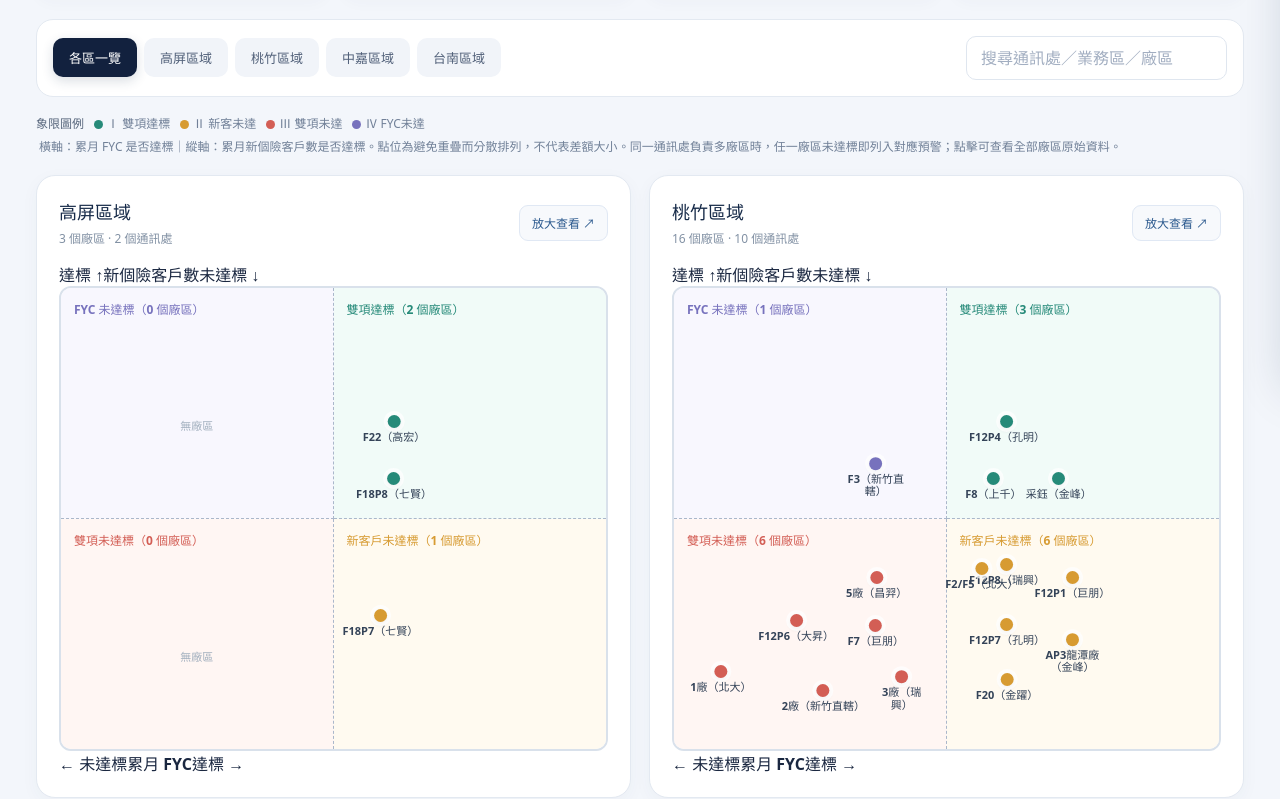
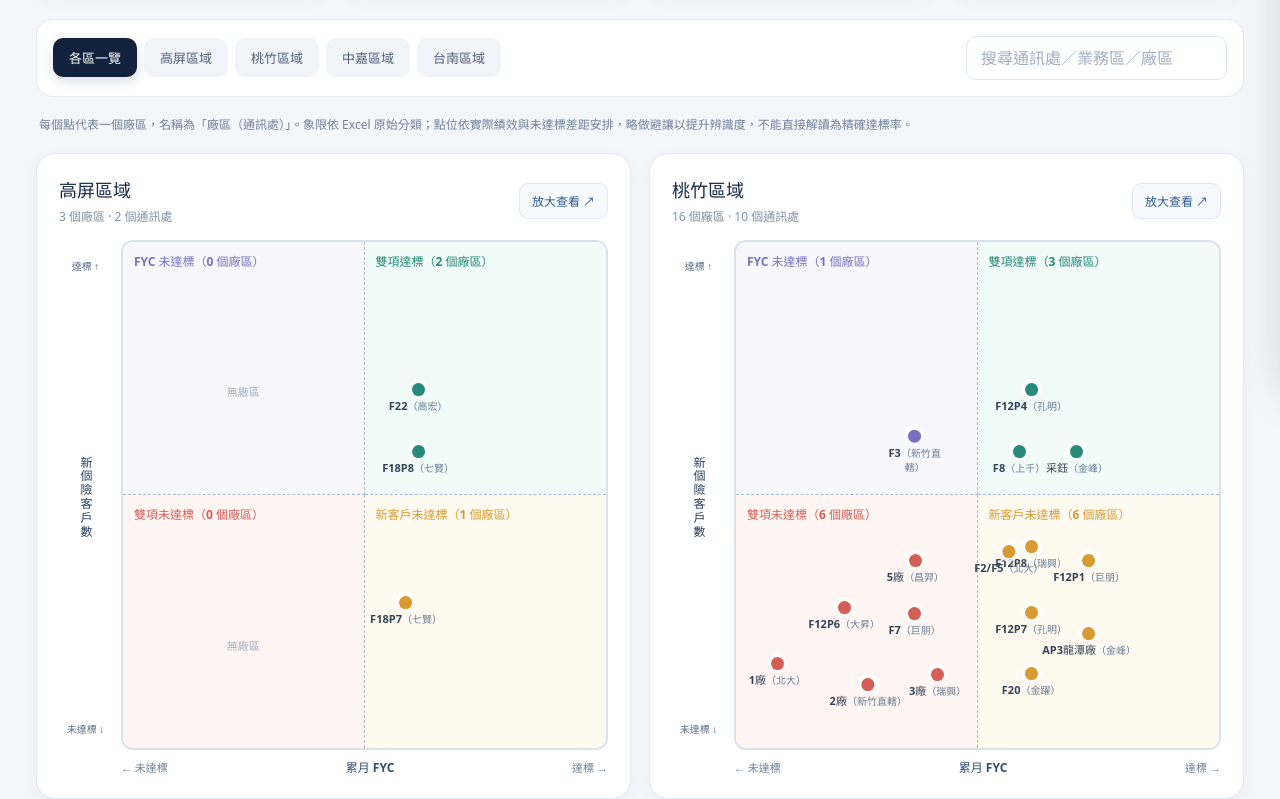
Before and after one commit to hub-google/TSMC_Review, a plain HTML site: page index.html in a window 1280 px wide. Shown: the part 411-1210 px from the top of the page. Drawn offline with Linux system fonts and the light colour scheme.

Commit message:
ui: prioritize factory names, readable axes, and nonduplicated quadrant counts

```diff
--- a/index.html
+++ b/index.html
@@ -4,7 +4,7 @@
 <meta charset="utf-8">
 <meta name="viewport" content="width=device-width,initial-scale=1">
 <meta name="theme-color" content="#0f172a">
-<meta name="description" content="台積電職域經營｜通訊處考核四象限預警儀表板">
+<meta name="description" content="台積電職域經營｜廠區考核四象限預警儀表板">
 <title>TSMC 職域考核預警｜區域中心四象限</title>
 <style>
 :root{font-family:"Noto Sans TC","PingFang TC","Microsoft JhengHei",system-ui,sans-serif;color:#1a2740;background:#f3f6fb;font-synthesis:none}
@@ -26,18 +26,35 @@ header{background:linear-gradient(110deg,#142a50,#21477f 72%,#286785);color:whit
 .backdrop{position:fixed;inset:0;background:#12213c84;z-index:10;display:none}.backdrop.show{display:block}.drawer{position:fixed;right:0;top:0;bottom:0;width:min(490px,100%);z-index:11;background:#fff;transform:translateX(103%);transition:transform .22s ease;box-shadow:-10px 0 45px #0e23412b;overflow:auto}.drawer.show{transform:none}.drawer-top{background:#152b4f;color:#fff;padding:28px 28px 24px}.drawer-top .back{border:0;background:#ffffff24;color:#fff;border-radius:8px;padding:6px 11px;float:right}.drawer-top small{letter-spacing:.1em;color:#aed2f5}.drawer-top h2{font-size:27px;margin:13px 0 8px}.drawer-top p{font-size:13px;color:#c7d9ef;margin:0}.drawer-content{padding:26px}.drawer-summary{display:grid;grid-template-columns:1fr 1fr;gap:12px}.drawer-summary .stat{padding:14px}.drawer-summary .stat strong{font-size:22px}.sect-title{font-size:15px;font-weight:850;margin:28px 0 13px;color:#263b58}.factory{border:1px solid #e7edf4;border-radius:13px;padding:16px;margin:11px 0}.factory-head{display:flex;justify-content:space-between;gap:8px;align-items:center;font-weight:850}.factory small{font-size:11px;color:#98a4b4}.factory-lines{display:grid;grid-template-columns:1fr auto;gap:9px;font-size:12px;color:#738096;margin-top:15px}.factory-lines b{color:#263b58}.factory-lines b.neg{color:#d15b50}
 .notice{padding:15px 18px;border-radius:10px;background:#f6f8fc;color:#748299;font-size:12px;line-height:1.8;margin-top:18px}.err{padding:20px;background:#fff5f3;border:1px solid #efc4c0;border-radius:12px;color:#ad392f}.loading{color:#718096;margin:20px 0;text-align:center}.footer{font-size:11px;color:#9caabe;margin-top:22px;text-align:center}
 @media (max-width:1000px){.shell{padding:24px 20px 45px}.dashboard{grid-template-columns:1fr}.quad-grid{min-height:495px}.quad{min-height:245px}.stats{grid-template-columns:repeat(2,1fr)}}@media (max-width:600px){.shell{padding:12px 9px 35px}header{padding:22px 20px;border-radius:15px}.stats{gap:8px}.stat{padding:13px 14px;border-radius:12px}.stat strong{font-size:26px}.toolbar{padding:12px;display:block}.search{margin-top:12px;width:100%}.panel{padding:14px;border-radius:13px}.quad-grid{min-height:440px}.quad{min-height:215px}.quad .qh{padding:10px 7px;font-size:11px}.dot .name{font-size:10px}.dot .circle{width:10px;height:10px}.quad-layout{grid-template-columns:24px 1fr}.yaxis{font-size:10px}.xaxis{font-size:10px}.single .quad-grid{min-height:510px}.single .quad{min-height:250px}.region-foot{display:block}.pills{margin-top:9px}td,th{padding:11px 12px}.legend{margin-top:12px}}
+
+/* Factory-focused chart refinements */
+.plot-wrap{display:grid;grid-template-columns:53px minmax(0,1fr);gap:9px}
+.y-axis{display:flex;flex-direction:column;align-items:center;justify-content:space-between;color:#596c86;font-size:11px;font-weight:750;padding:18px 0 14px;gap:13px}
+.y-axis .axis-name{writing-mode:vertical-rl;transform:none;letter-spacing:.15em;color:#263f61;font-size:12px}
+.y-axis .axis-end{writing-mode:horizontal-tb;white-space:nowrap;font-size:10px}
+.x-axis{margin:8px 0 0 62px;display:flex;align-items:center;justify-content:space-between;gap:8px;color:#6e7e92;font-size:11px}
+.x-axis b{font-size:12px;color:#344d70}
+.quad-grid{grid-column:auto;min-height:510px}
+.quad{min-height:250px}
+.quad .qh{font-size:12px;padding:12px 11px;justify-content:flex-start}
+.quad .qh span{white-space:normal;line-height:1.35}
+.dot{min-width:72px;max-width:130px;padding:3px 5px;transform:translate(-50%,-25%)}
+.dot:hover{transform:translate(-50%,-30%)}
+.dot .name{max-width:130px;font-size:11px;line-height:1.25;overflow-wrap:anywhere}
+.dot .office-inline{font-size:10px;font-weight:500;color:#687d94}
+.single .quad-grid{min-height:650px}.single .quad{min-height:320px}
+@media(max-width:600px){.plot-wrap{grid-template-columns:30px minmax(0,1fr);gap:3px}.x-axis{margin-left:34px}.quad-grid{min-height:460px}.quad{min-height:226px}.dot{min-width:50px;max-width:94px}.dot .name{font-size:9px;max-width:94px}.dot .office-inline{font-size:9px}.quad .qh{font-size:10px;padding:9px 5px}.y-axis .axis-name{font-size:10px}.y-axis .axis-end{font-size:9px}.single .quad-grid{min-height:520px}.single .quad{min-height:255px}}
 </style>
 </head>
 <body>
 <div class="shell">
-<header><div class="kicker">WORKSITE PERFORMANCE INTELLIGENCE</div><div class="headrow"><div><h1>TSMC 職域考核預警</h1><p>區域中心 × 通訊處｜四象限分布與廠區考核明細</p></div><div class="head-tag"><span class="pulse"></span><span id="sync-pill">讀取資料中</span></div></div></header>
+<header><div class="kicker">WORKSITE PERFORMANCE INTELLIGENCE</div><div class="headrow"><div><h1>TSMC 職域考核預警</h1><p>區域中心 × 廠區｜四象限分布與考核明細</p></div><div class="head-tag"><span class="pulse"></span><span id="sync-pill">讀取資料中</span></div></div></header>
 <div class="topline"><h2>整體考核概覽</h2><span class="update" id="updated">—</span></div>
 <div class="stats" id="stats"><div class="loading">資料載入中…</div></div>
 <div class="toolbar"><div class="tabs" id="tabs"></div><input class="search" id="search" aria-label="搜尋通訊處或廠區" placeholder="搜尋通訊處／業務區／廠區"></div>
-<div class="legend"><b>象限圖例</b><span><i style="background:#268a79"></i>Ⅰ 雙項達標</span><span><i style="background:#d79b32"></i>Ⅱ 新客未達</span><span><i style="background:#d35e55"></i>Ⅲ 雙項未達</span><span><i style="background:#7772bd"></i>Ⅳ FYC未達</span></div>
-<p class="explain">橫軸：累月 FYC 是否達標｜縱軸：累月新個險客戶數是否達標。點位為避免重疊而分散排列，<b>不代表差額大小</b>。同一通訊處負責多廠區時，任一廠區未達標即列入對應預警；點擊可查看全部廠區原始資料。</p>
+<p class="explain">每個點代表一個廠區，名稱為「廠區（通訊處）」。象限依 Excel 原始分類；點位依實際績效與未達標差距安排，略做避讓以提升辨識度，不能直接解讀為精確達標率。</p>
 <main id="dashboard" class="dashboard"></main>
-<section class="list-panel"><div class="list-top"><div><h3>通訊處明細</h3><p id="list-note">依來源「象限」欄位判定，整併後呈現</p></div><span id="rowcount" class="update"></span></div><div class="table-wrap"><table><thead><tr><th>區域中心</th><th>業務區／通訊處</th><th>廠區數</th><th>FYC 累計</th><th>新客戶累計</th><th>預警象限</th><th>操作</th></tr></thead><tbody id="rows"></tbody></table></div></section>
+<section class="list-panel"><div class="list-top"><div><h3>廠區明細</h3><p id="list-note">直接使用原始廠區考核資料</p></div><span id="rowcount" class="update"></span></div><div class="table-wrap"><table><thead><tr><th>區域中心</th><th>廠區（通訊處）</th><th>FYC 實績</th><th>FYC 差額</th><th>新客戶數</th><th>新客差額</th><th>象限</th></tr></thead><tbody id="rows"></tbody></table></div></section>
 <div class="footer">資料來源：指定 Google Drive 試算表｜考核計算以原始「象限」欄位及差額欄位為準。公開網頁請勿放置個人身分資料。</div>
 </div>
 <div id="backdrop" class="backdrop" tabindex="-1"></div><aside id="drawer" class="drawer" aria-label="通訊處明細" aria-modal="true" role="dialog"></aside>
```
